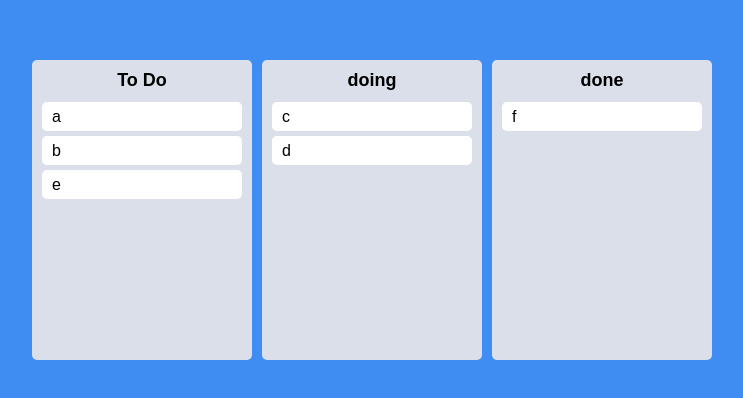
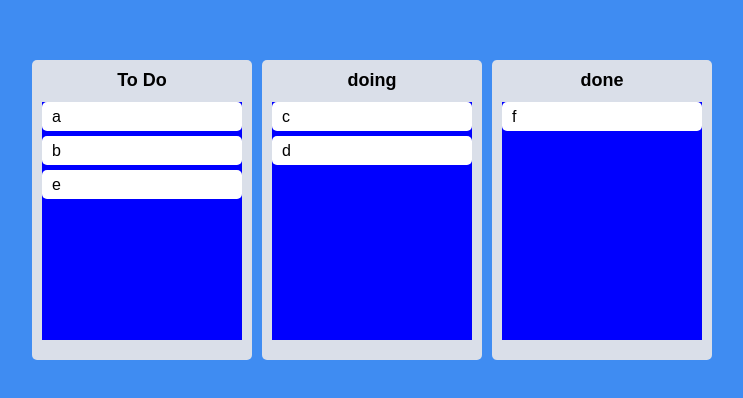
Before and after one commit to bigwave-cho/trello-todo, a React (Create React App) app: page / in a window 1280 px wide. Shown: the part 190-588 px from the top of the page, without its empty margins (268-1011 px from the left). Built offline with nearby package versions, Linux system fonts and the light colour scheme.

Commit message:
Beautiful-dnd : snapshot

```diff
--- a/src/Components/Board.tsx
+++ b/src/Components/Board.tsx
@@ -9,6 +9,8 @@
   background-color: ${(props) => props.theme.boardColor};
   border-radius: 5px;
   min-height: 300px;
+  display: flex;
+  flex-direction: column;
 `;
 
 const Title = styled.h2`
@@ -16,6 +18,18 @@
   font-weight: 600;
   margin-bottom: 10px;
   font-size: 18px;
+`;
+
+interface IAreaProps {
+  isDraggingFromThis: boolean;
+  isDraggingOver: boolean;
+}
+
+const Area = styled.div<IAreaProps>`
+  background-color: ${(props) =>
+    props.isDraggingOver ? 'pink' : props.isDraggingFromThis ? 'red' : 'blue'};
+  flex-grow: 1;
+  transition: background-color 0.3s ease-in-out;
 `;
 
 interface IBoardProps {
@@ -28,14 +42,33 @@
     <Wrapper>
       <Title>{boardId}</Title>
       <Droppable droppableId={boardId}>
-        {(magic) => (
-          <div ref={magic.innerRef} {...magic.droppableProps}>
-            {toDos.map((toDo, index) => (
-              <DragabbleCard key={toDo} index={index} toDo={toDo} />
-            ))}
-            {magic.placeholder}
-          </div>
-        )}
+        {(magic, snapshot) => {
+          /*
+          Droppablestate snapshot
+
+          isDraggingOver: boolean
+          현재 선택한 Draggable이 특정 Droppable위에 드래깅 되고 있는지 여부 확인
+
+          draggingOverWith: ?DraggableId
+          Droppable 위로 드래그하는 Draggable ID
+
+          draggingFromThisWith: ?DraggableId
+          현재 Droppable에서 벗어난 드래깅되고 있는 Draggable ID
+          */
+          return (
+            <Area
+              isDraggingOver={snapshot.isDraggingOver}
+              isDraggingFromThis={Boolean(snapshot.draggingFromThisWith)}
+              ref={magic.innerRef}
+              {...magic.droppableProps}
+            >
+              {toDos.map((toDo, index) => (
+                <DragabbleCard key={toDo} index={index} toDo={toDo} />
+              ))}
+              {magic.placeholder}
+            </Area>
+          );
+        }}
       </Droppable>
     </Wrapper>
   );
```
